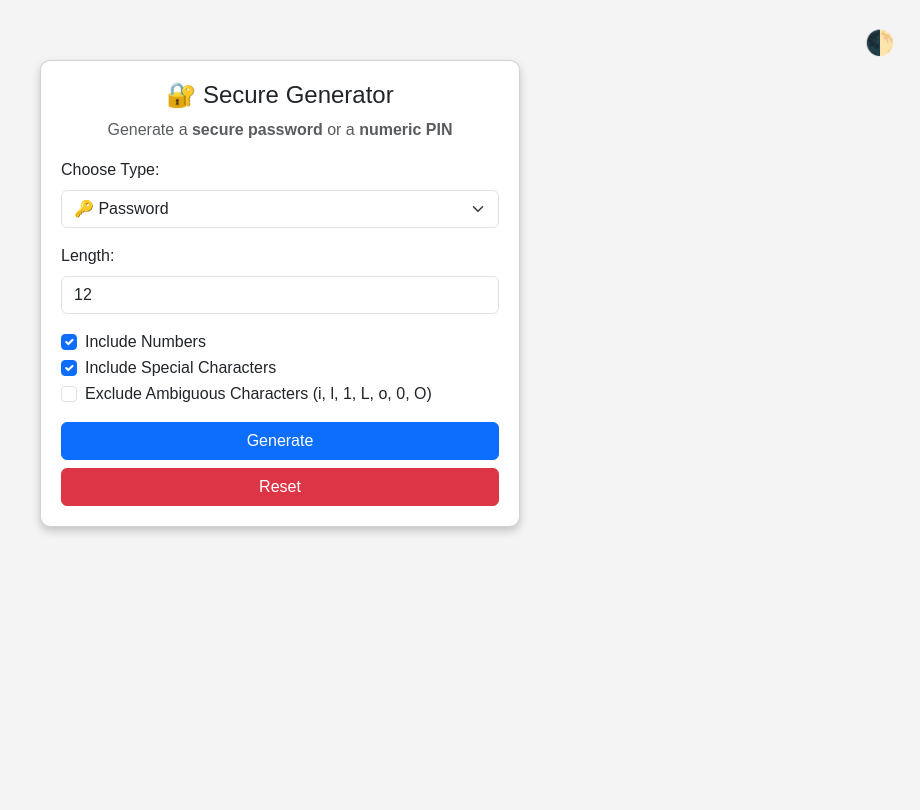
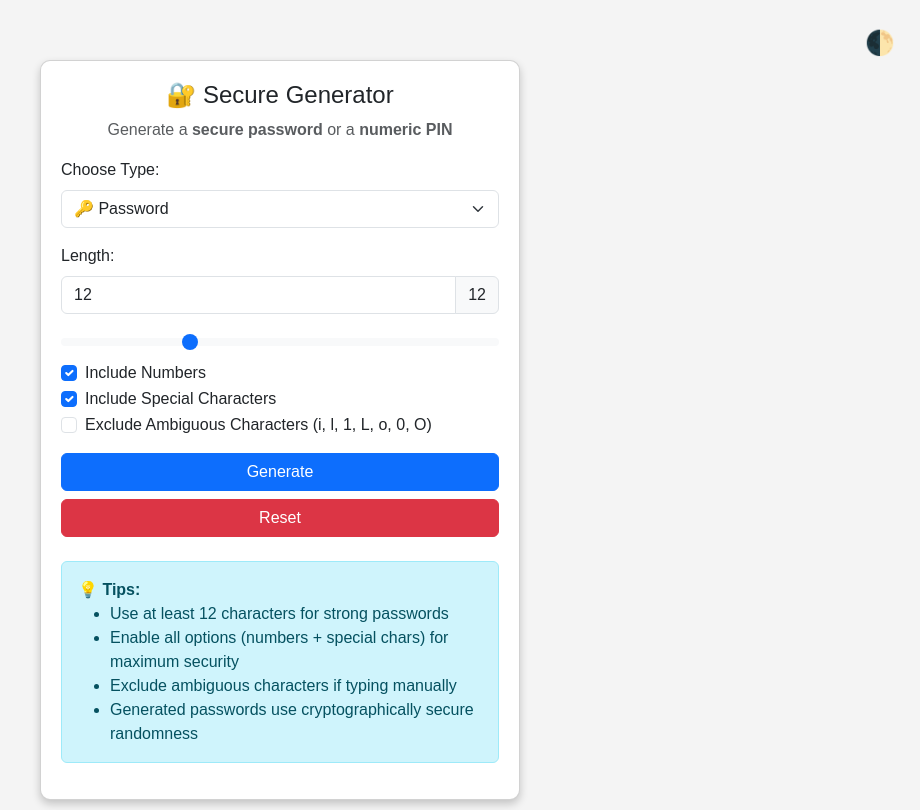
Before and after one commit to rajdangui/password-generator, a Flask app: page / in a window 1280 px wide. Shown: the whole page, without its empty margins (360-1280 px from the left). Before the commit the page ends 534 px from the top, so only its background shows below. Run offline with Flask 3, Linux system fonts and the light colour scheme.

Commit message:
Add interactive length slider, improved gitignore, and helpful tips section
Agent-Logs-Url: https://github.com/rajdangui/password-generator/sessions/b20a7c49-c881-4b4c-b9d3-836b68271572

Co-authored-by: rajdangui <177871435+rajdangui@users.noreply.github.com>

```diff
--- a/static/style.css
+++ b/static/style.css
@@ -25,6 +25,20 @@ body.dark-mode #passwordField {
     background-color: #3d3d3d;
     color: #e0e0e0;
     border-color: #555;
+}
+
+body.dark-mode .input-group-text {
+    background-color: #3d3d3d;
+    color: #e0e0e0;
+    border-color: #555;
+}
+
+body.dark-mode .form-range {
+    background-color: transparent;
+}
+
+body.dark-mode .form-check-label {
+    color: #e0e0e0;
 }
 
 .theme-toggle {
@@ -159,6 +173,12 @@ body.dark-mode .btn-outline-danger:hover {
     color: #000;
 }
 
+body.dark-mode .alert-info {
+    background-color: #1f4a5c;
+    color: #a9d7e8;
+    border-color: #2c6280;
+}
+
 /* 📱 Mobile Optimization */
 @media (max-width: 576px) {
     .container-sm {
--- a/templates/index.html
+++ b/templates/index.html
@@ -24,7 +24,11 @@
             </select>
 
             <label class="form-label">Length:</label>
-            <input type="number" class="form-control mb-3" name="length" id="length" min="4" max="32" value="12" required>
+            <div class="input-group mb-3">
+                <input type="number" class="form-control" name="length" id="length" min="4" max="32" value="12" required>
+                <span class="input-group-text" id="lengthValue">12</span>
+            </div>
+            <input type="range" class="form-range" id="lengthSlider" min="4" max="32" value="12" oninput="updateLength()">
 
             <div id="password_options">
                 <div class="form-check">
@@ -69,14 +73,50 @@
             <ul id="historyList" class="list-group"></ul>
             <button type="button" class="btn btn-sm btn-outline-danger mt-2" onclick="clearHistory()">Clear History</button>
         </div>
+
+        <div class="info-box mt-4">
+            <div class="alert alert-info">
+                <strong>💡 Tips:</strong>
+                <ul class="mb-0">
+                    <li>Use at least 12 characters for strong passwords</li>
+                    <li>Enable all options (numbers + special chars) for maximum security</li>
+                    <li>Exclude ambiguous characters if typing manually</li>
+                    <li>Generated passwords use cryptographically secure randomness</li>
+                </ul>
+            </div>
+        </div>
     </div>
 </div>
 
 <!-- JavaScript inside HTML -->
 <script>
+    function updateLength() {
+        let slider = document.getElementById("lengthSlider");
+        let input = document.getElementById("length");
+        let display = document.getElementById("lengthValue");
+        input.value = slider.value;
+        display.textContent = slider.value;
+    }
+
     function toggleOptions() {
         let type = document.getElementById("generate_type").value;
         document.getElementById("password_options").style.display = (type === "password") ? "block" : "none";
+
+        // Update max length for PIN
+        let lengthInput = document.getElementById("length");
+        let lengthSlider = document.getElementById("lengthSlider");
+        if (type === "pin") {
+            lengthInput.max = 10;
+            lengthSlider.max = 10;
+            if (parseInt(lengthInput.value) > 10) {
+                lengthInput.value = 10;
+                lengthSlider.value = 10;
+                updateLength();
+            }
+        } else {
+            lengthInput.max = 32;
+            lengthSlider.max = 32;
+        }
     }
 
     function generatePassword() {
```
Also changed, not shown: 1 other file.
